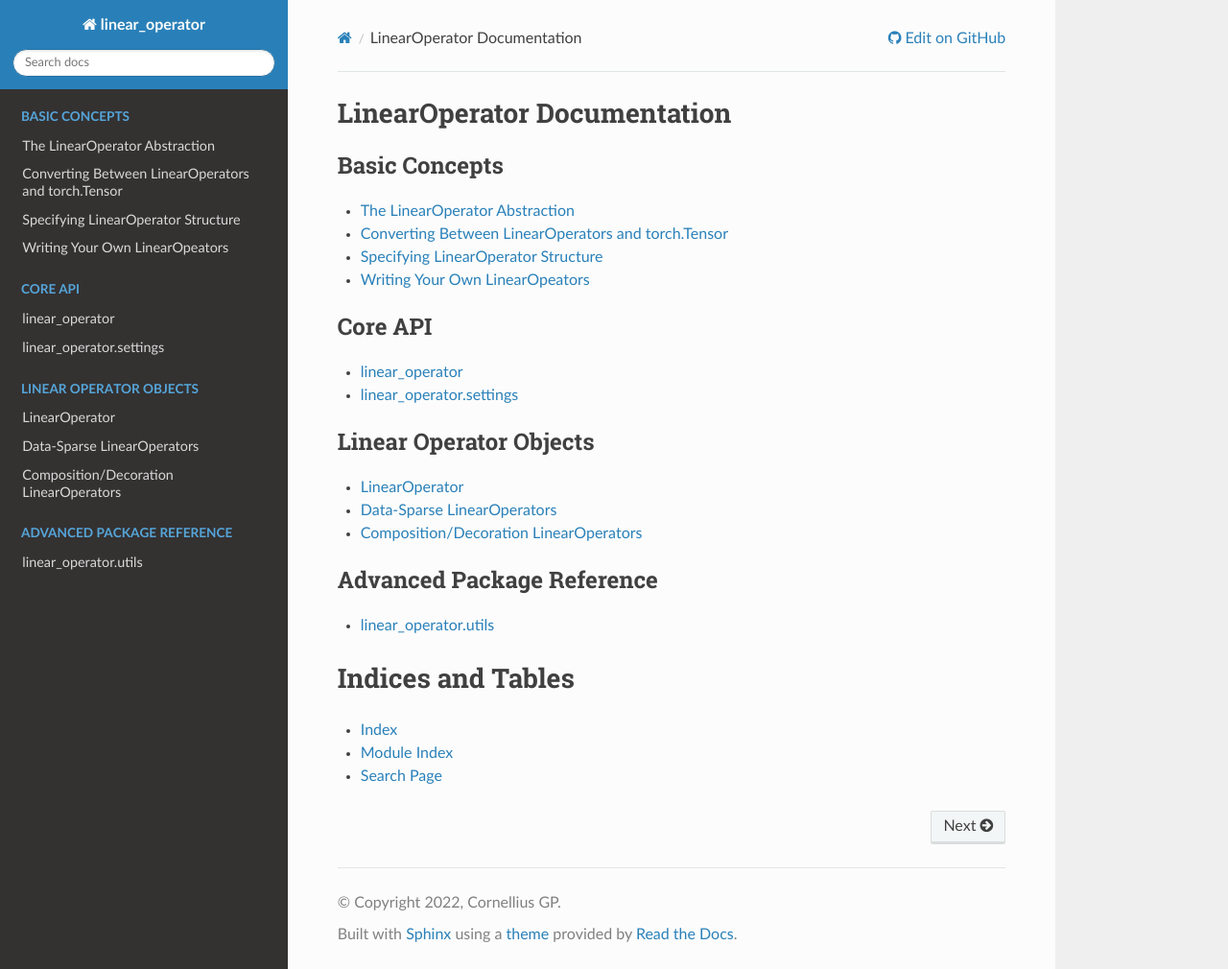
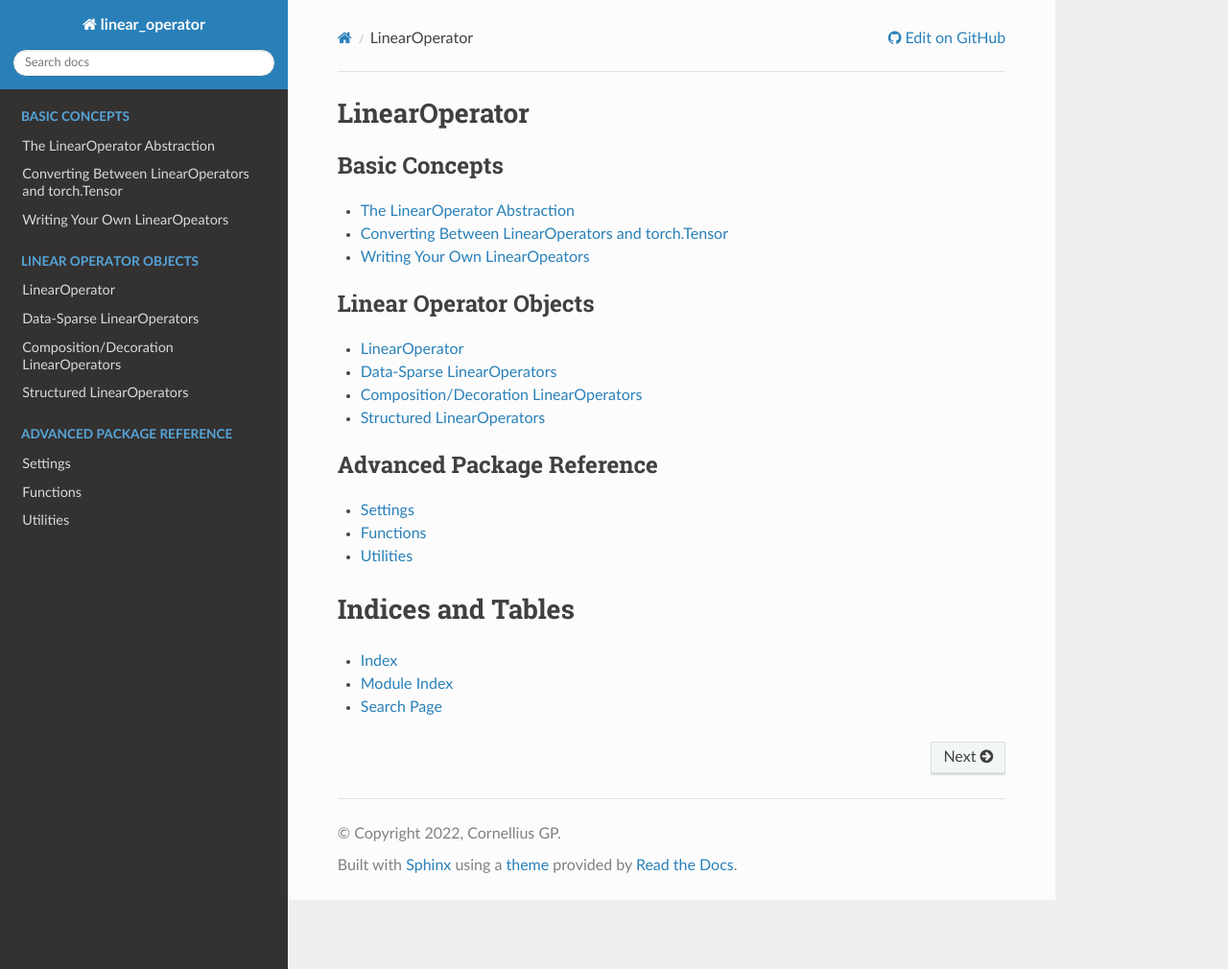
Before and after one commit to cornellius-gp/linear_operator, a Sphinx documentation site: the page built from docs/source/index.rst, in a window 1280 px wide and 1010 px high. Shown: the whole window at 96% size. Built offline with Sphinx 7.4.7 and the Read the Docs theme 2.0.0, drawn with Linux system fonts in a browser that asks for light colours; the version number could not be read and is left out.

Commit message:
Reorganize docs TOC

```diff
--- a/docs/source/converting.rst
+++ b/docs/source/converting.rst
@@ -4,11 +4,6 @@
 Converting Between LinearOperators and torch.Tensor
 ====================================================
 
-TODO
-
 .. autofunction:: linear_operator.to_linear_operator
 
 .. autofunction:: linear_operator.to_dense
-
-.. autoclass:: linear_operator.operators.DenseLinearOperator
-   :members:
--- a/docs/source/index.rst
+++ b/docs/source/index.rst
@@ -5,7 +5,7 @@
 
 :github_url: https://github.com/cornellius-gp/linear_operator
 
-LinearOperator Documentation
+LinearOperator
 ===========================================
 
 .. toctree::
@@ -14,7 +14,6 @@
 
    intro
    converting
-   structure
    custom_linear_operators
 
 
--- a/docs/source/namespace.rst
+++ b/docs/source/namespace.rst
@@ -3,6 +3,9 @@
 
 .. currentmodule:: linear_operator
 
+
+Functions
+==============================
 
 LinearOperator objects are designed to work seamlessly with the torch API.
 For example:
@@ -22,9 +25,6 @@
 These functions are designed to work on :class:`~linear_operator.operators.LinearOperator` and :class:`~torch.Tensor`
 objects alike.
 
-
-linear_operator
-----------------
 
 .. automodule:: linear_operator
 
--- a/docs/source/settings.rst
+++ b/docs/source/settings.rst
@@ -1,7 +1,7 @@
 .. role:: hidden
     :class: hidden-section
 
-linear_operator.settings
+Settings
 ===================================
 
 .. currentmodule:: linear_operator.settings
--- a/docs/source/structure.rst
+++ b/docs/source/structure.rst
@@ -1,12 +1,8 @@
 .. role:: hidden
     :class: hidden-section
 
-Specifying LinearOperator Structure
+Structured LinearOperators
 ====================================================
-
-TODO
 
 .. autoclass:: linear_operator.operators.TriangularLinearOperator
    :members:
-
-TODO: symmetric, PSD
--- a/docs/source/utils.rst
+++ b/docs/source/utils.rst
@@ -1,28 +1,16 @@
 .. role:: hidden
     :class: hidden-section
 
-linear_operator.utils
+Utilities
 ===================================
 
 .. currentmodule:: linear_operator.utils
 
-
-Utilities
-----------------
-
 .. automodule:: linear_operator.utils
    :members:
-
-
-Lanczos Utilities
-~~~~~~~~~~~~~~~~~
 
 .. automodule:: linear_operator.utils.lanczos
    :members:
 
-
-Sparse Utilities
-~~~~~~~~~~~~~~~~~
-
 .. automodule:: linear_operator.utils.sparse
    :members:
```
Also changed, not shown: other parts of docs/source/index.rst (+3 -2 lines).
